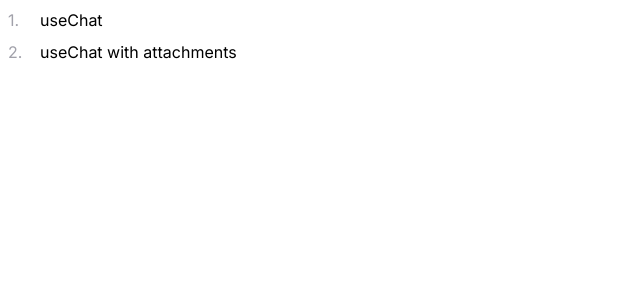
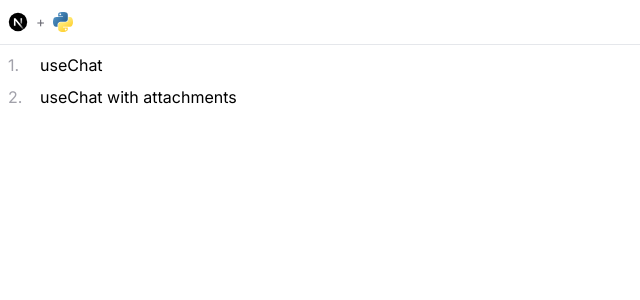
Before and after one commit to xiaojia21190/ai-sdk-preview-python-streaming, a Next.js app: page / in a window 1280 px wide. Shown: the top 300 px of the page, without its empty margins (0-640 px from the left). Built offline with nearby package versions, Linux system fonts and the light colour scheme.

Commit message:
Add navbar

```diff
--- /dev/null
+++ b/app/icons.tsx
@@ -0,0 +1,106 @@
+export const LogoPython = () => (
+  <svg
+    height={20}
+    strokeLinejoin="round"
+    viewBox="0 0 16 16"
+    width={20}
+    style={{ color: "currentcolor" }}
+  >
+    <path
+      d="M7.90474 0.00013087C7.24499 0.00316291 6.61494 0.0588153 6.06057 0.15584C4.42745 0.441207 4.13094 1.0385 4.13094 2.14002V3.59479H7.9902V4.07971H4.13094H2.68259C1.56099 4.07971 0.578874 4.7465 0.271682 6.01496C-0.0826597 7.4689 -0.0983767 8.37619 0.271682 9.89434C0.546012 11.0244 1.20115 11.8296 2.32276 11.8296H3.64966V10.0856C3.64966 8.82574 4.75179 7.71441 6.06057 7.71441H9.91533C10.9884 7.71441 11.845 6.84056 11.845 5.77472V2.14002C11.845 1.10556 10.9626 0.328487 9.91533 0.15584C9.25237 0.046687 8.56448 -0.00290121 7.90474 0.00013087ZM5.81768 1.17017C6.21631 1.17017 6.54185 1.49742 6.54185 1.89978C6.54185 2.30072 6.21631 2.62494 5.81768 2.62494C5.41761 2.62494 5.09351 2.30072 5.09351 1.89978C5.09351 1.49742 5.41761 1.17017 5.81768 1.17017Z"
+      fill="url(#paint0_linear_872_3163)"
+    ></path>
+    <path
+      d="M12.3262 4.07971V5.77472C12.3262 7.08883 11.1997 8.19488 9.91525 8.19488H6.06049C5.0046 8.19488 4.13086 9.0887 4.13086 10.1346V13.7693C4.13086 14.8037 5.04033 15.4122 6.06049 15.709C7.28211 16.0642 8.45359 16.1285 9.91525 15.709C10.8868 15.4307 11.8449 14.8708 11.8449 13.7693V12.3145H7.99012V11.8296H11.8449H13.7745C14.8961 11.8296 15.3141 11.0558 15.7041 9.89434C16.1071 8.69865 16.0899 7.5488 15.7041 6.01495C15.4269 4.91058 14.8975 4.07971 13.7745 4.07971H12.3262ZM10.1581 13.2843C10.5582 13.2843 10.8823 13.6086 10.8823 14.0095C10.8823 14.4119 10.5582 14.7391 10.1581 14.7391C9.7595 14.7391 9.43397 14.4119 9.43397 14.0095C9.43397 13.6086 9.7595 13.2843 10.1581 13.2843Z"
+      fill="url(#paint1_linear_872_3163)"
+    ></path>
+    <defs>
+      <linearGradient
+        id="paint0_linear_872_3163"
+        x1="-4.80577e-08"
+        y1="-4.12903e-08"
+        x2="8.81665"
+        y2="7.59598"
+        gradientUnits="userSpaceOnUse"
+      >
+        <stop stop-color="#5A9FD4"></stop>
+        <stop offset="1" stop-color="#306998"></stop>
+      </linearGradient>
+      <linearGradient
+        id="paint1_linear_872_3163"
+        x1="10.0654"
+        y1="13.8872"
+        x2="6.91907"
+        y2="9.42956"
+        gradientUnits="userSpaceOnUse"
+      >
+        <stop stop-color="#FFD43B"></stop>
+        <stop offset="1" stop-color="#FFE873"></stop>
+      </linearGradient>
+    </defs>
+  </svg>
+);
+
+export const LogoNext = () => (
+  <svg
+    height={20}
+    strokeLinejoin="round"
+    viewBox="0 0 16 16"
+    width={20}
+    style={{ color: "currentcolor" }}
+  >
+    <g clip-path="url(#clip0_53_108)">
+      <circle
+        cx="8"
+        cy="8"
+        r="7.375"
+        fill="black"
+        stroke="var(--ds-gray-1000)"
+        strokeWidth="1.25"
+        strokeLinecap="round"
+        strokeLinejoin="round"
+      ></circle>
+      <path
+        d="M10.63 11V5"
+        stroke="url(#paint0_linear_53_1080o22379mo)"
+        strokeWidth="1.25"
+        strokeMiterlimit="1.41421"
+      ></path>
+      <path
+        fillRule="evenodd"
+        clipRule="evenodd"
+        d="M5.995 5.00087V5H4.745V11H5.995V6.96798L12.3615 14.7076C12.712 14.4793 13.0434 14.2242 13.353 13.9453L5.99527 5.00065L5.995 5.00087Z"
+        fill="url(#paint1_linear_53_1080o22379mo)"
+      ></path>
+    </g>
+    <defs>
+      <linearGradient
+        id="paint0_linear_53_1080o22379mo"
+        x1="11.13"
+        y1="5"
+        x2="11.13"
+        y2="11"
+        gradientUnits="userSpaceOnUse"
+      >
+        <stop stop-color="white"></stop>
+        <stop offset="0.609375" stop-color="white" stop-opacity="0.57"></stop>
+        <stop offset="0.796875" stop-color="white" stop-opacity="0"></stop>
+        <stop offset="1" stop-color="white" stop-opacity="0"></stop>
+      </linearGradient>
+      <linearGradient
+        id="paint1_linear_53_1080o22379mo"
+        x1="9.9375"
+        y1="9.0625"
+        x2="13.5574"
+        y2="13.3992"
+        gradientUnits="userSpaceOnUse"
+      >
+        <stop stop-color="white"></stop>
+        <stop offset="1" stop-color="white" stop-opacity="0"></stop>
+      </linearGradient>
+      <clipPath id="clip0_53_108">
+        <rect width="16" height="16" fill="red"></rect>
+      </clipPath>
+    </defs>
+  </svg>
+);
--- a/app/layout.tsx
+++ b/app/layout.tsx
@@ -1,21 +1,29 @@
-import './globals.css'
-import { Inter } from 'next/font/google'
+import "./globals.css";
+import { Inter } from "next/font/google";
+import { LogoNext, LogoPython } from "./icons";
 
-const inter = Inter({ subsets: ['latin'] })
+const inter = Inter({ subsets: ["latin"] });
 
 export const metadata = {
-  title: 'Create Next App',
-  description: 'Generated by create next app',
-}
+  title: "Create Next App",
+  description: "Generated by create next app",
+};
 
 export default function RootLayout({
   children,
 }: {
-  children: React.ReactNode
+  children: React.ReactNode;
 }) {
   return (
     <html lang="en">
-      <body className={inter.className}>{children}</body>
+      <body className={inter.className}>
+        <div className="border-b py-3 px-2 flex flex-row gap-2">
+          <LogoNext />
+          <div className="text-sm text-zinc-500">+</div>
+          <LogoPython />
+        </div>
+        {children}
+      </body>
     </html>
-  )
+  );
 }
```
